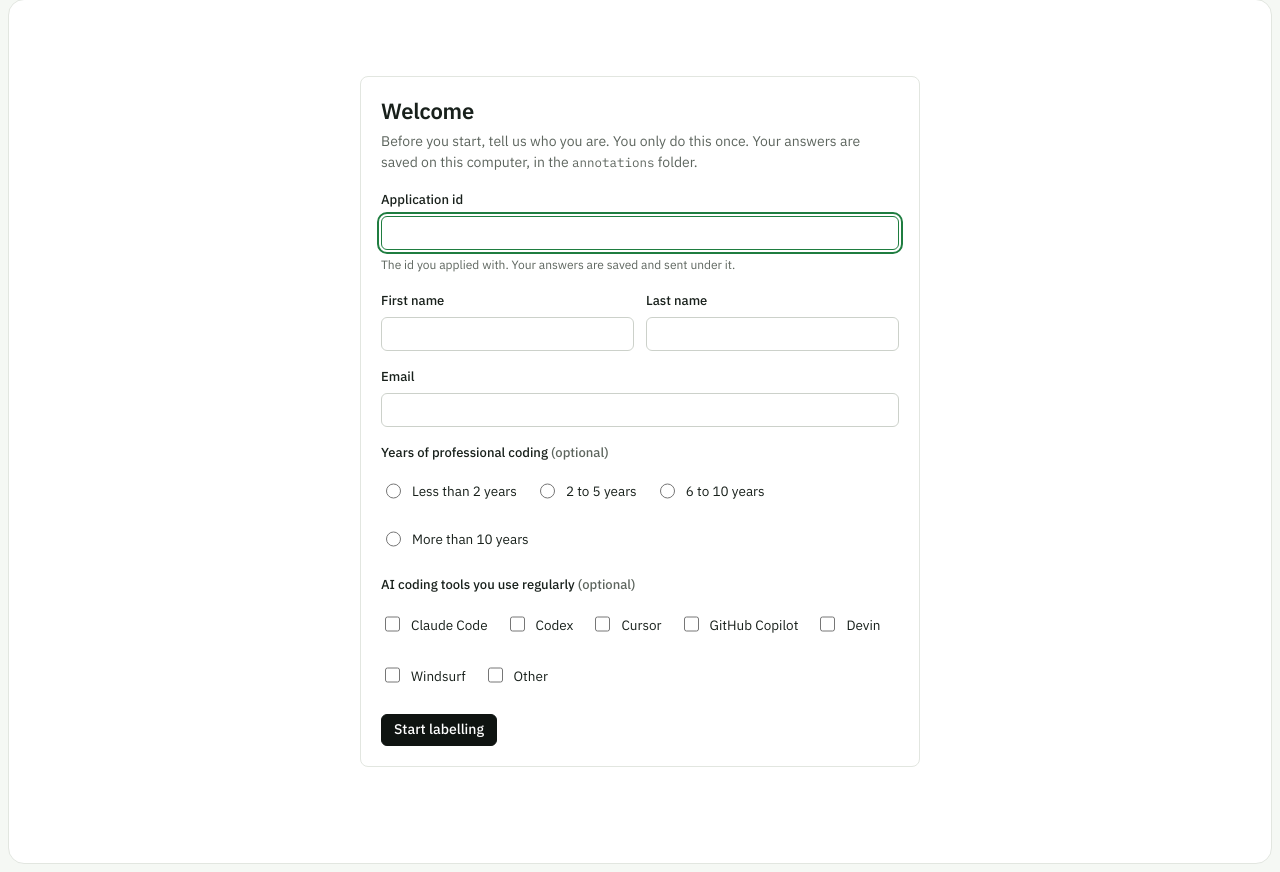
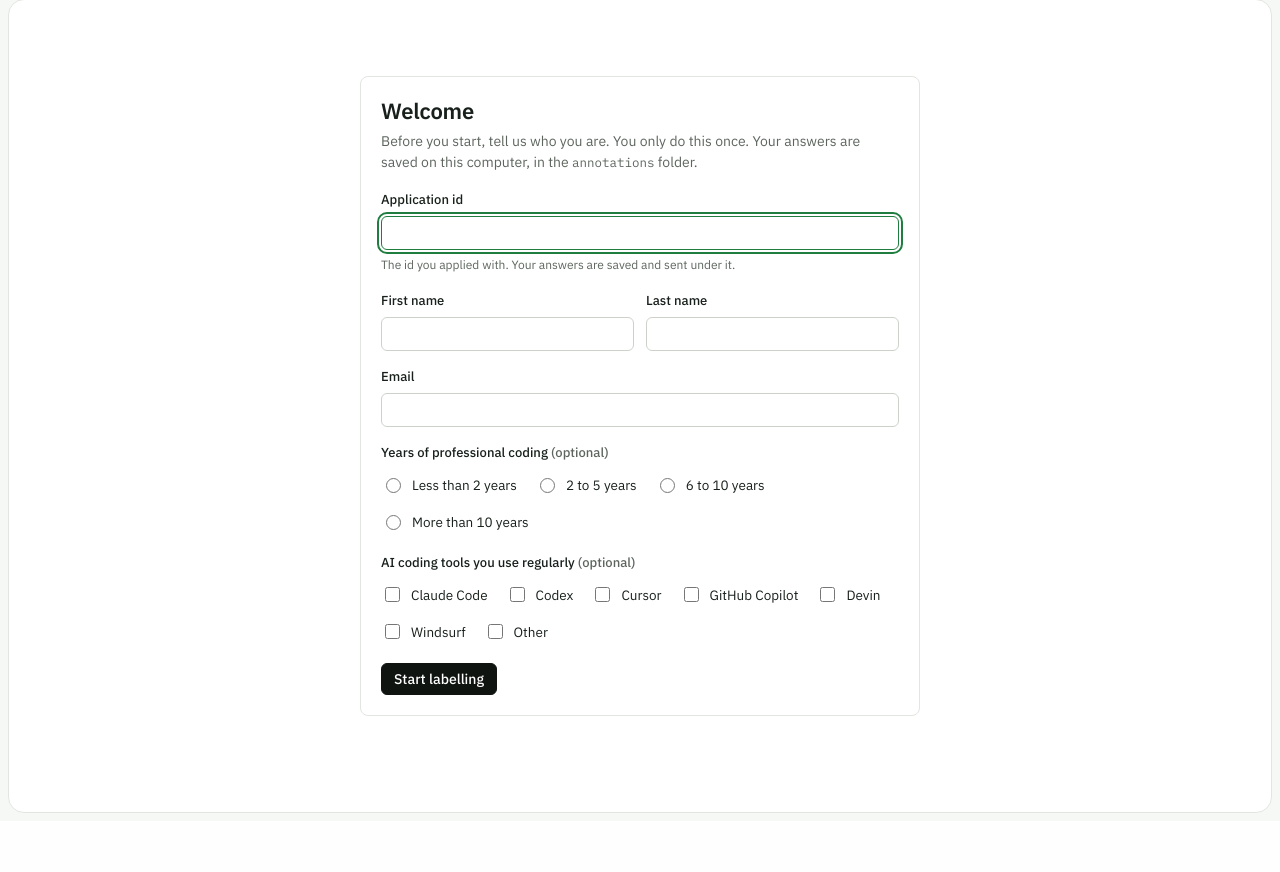
Before and after one commit to ProblemSetters/hr-bench-annotation-kit, a FastAPI app: page /setup in a window 1280 px wide. Shown: the part 49-921 px from the top of the page. After the commit the page ends 862 px from the top, so only its background shows below. Run offline with FastAPI, Linux system fonts and the light colour scheme.

Commit message:
Line up tick boxes with their text
Co-Authored-By: Claude Opus 5.5 <noreply@anthropic.com>

```diff
--- a/kitapp/static/app.css
+++ b/kitapp/static/app.css
@@ -88,6 +88,7 @@ code, pre, .mono { font-family: var(--mono); font-size: 12.5px; }
 .btn.sm, button.sm { min-height: 28px; padding: 0 10px; font-size: 13px; }
 button:disabled, .btn[aria-disabled="true"] { opacity: .4; cursor: not-allowed; }
 input, select, textarea { font: inherit; color: var(--text); background: var(--surface); border: 1px solid var(--control); border-radius: var(--radius-control); padding: 6px 10px; min-height: var(--control-height); }
+input[type=checkbox], input[type=radio] { min-height: 0; padding: 0; flex: none; }  /* tick boxes keep their own size so they line up with their text */
 select { background-color: var(--surface); color: var(--text); }
 input:focus-visible, select:focus-visible, textarea:focus-visible { border-color: var(--data); }
 textarea { width: 100%; resize: vertical; min-height: 76px; line-height: 1.5; }
```
Also changed, not shown: 1 other file.
